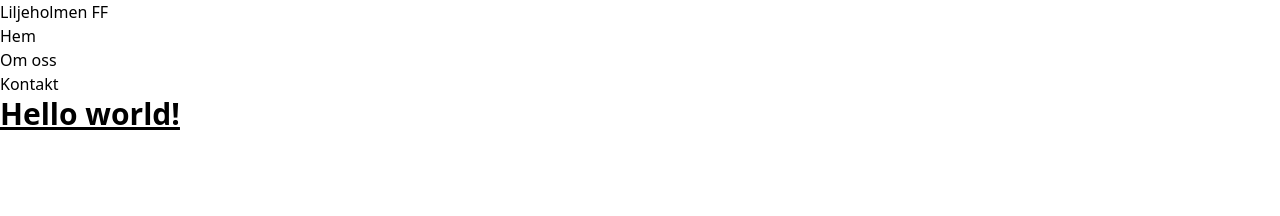
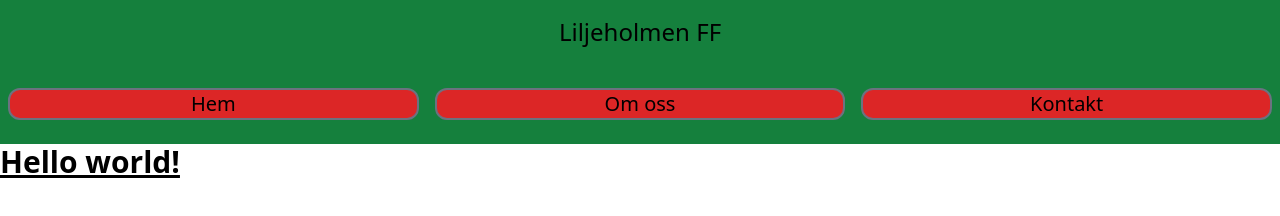
Before and after one commit to sebastianswahn/Liljeholmen-FF, a website: page src/index.html in a window 1280 px wide. Drawn offline with Linux system fonts and the light colour scheme.

Commit message:
added css

```diff
--- a/src/index.html
+++ b/src/index.html
@@ -6,15 +6,15 @@
     <title>Liljeholmen FF</title>
 </head>
 <body>
-   <header>
-    <h1>
+   <header class="flex flex-col h-36 bg-green-700 text-2xl">
+    <h1 class="h-28 flex flex-grow text-center justify-center items-center">
         Liljeholmen FF
     </h1>
     <nav>
-        <ul>
-            <li><a href="index.html">Hem</a></li>
-            <li><a href="about.html">Om oss</a></li>
-            <li><a href="contact.html">Kontakt</a></li>
+        <ul class="flex flex-row w-screen h-20 ">
+            <li class="w-1/3 flex items-center text-center justify-center text-xl border-2 border-solid border-gray-500 rounded-xl bg-red-600 mx-2 mt-6 mb-6"><a href="index.html">Hem</a></li>
+            <li class="w-1/3  flex items-center text-center justify-center text-xl border-2 border-solid border-gray-500 rounded-xl bg-red-600 mx-2 mt-6 mb-6"><a href="about.html">Om oss</a></li>
+            <li class="w-1/3 flex items-center text-center justify-center text-xl border-2 border-solid border-gray-500 rounded-xl bg-red-600 mx-2 mt-6 mb-6"><a href="contact.html">Kontakt</a></li>
         </ul>
    </header>
 </body>
```
Also changed, not shown: dist/output.css.
